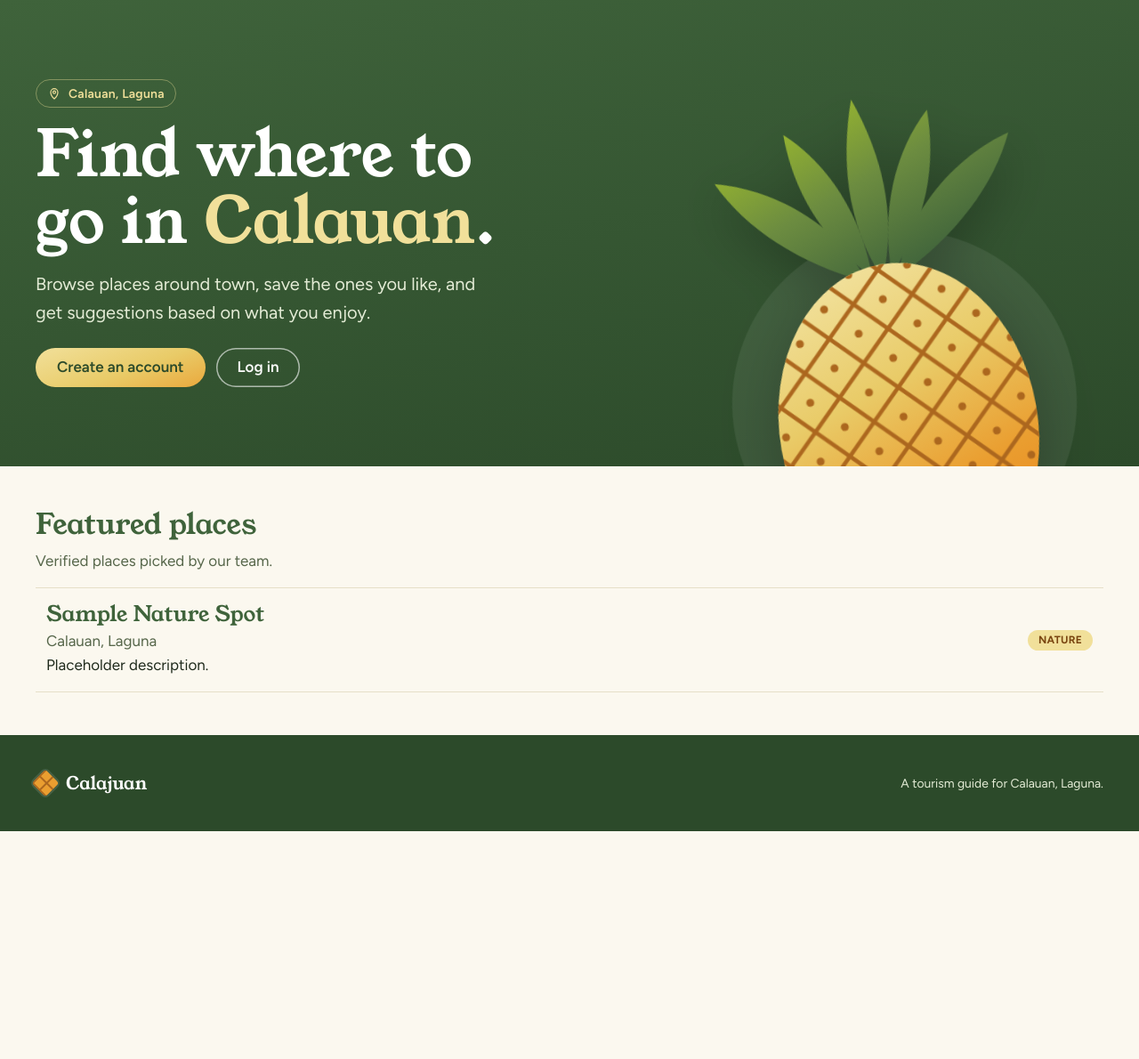
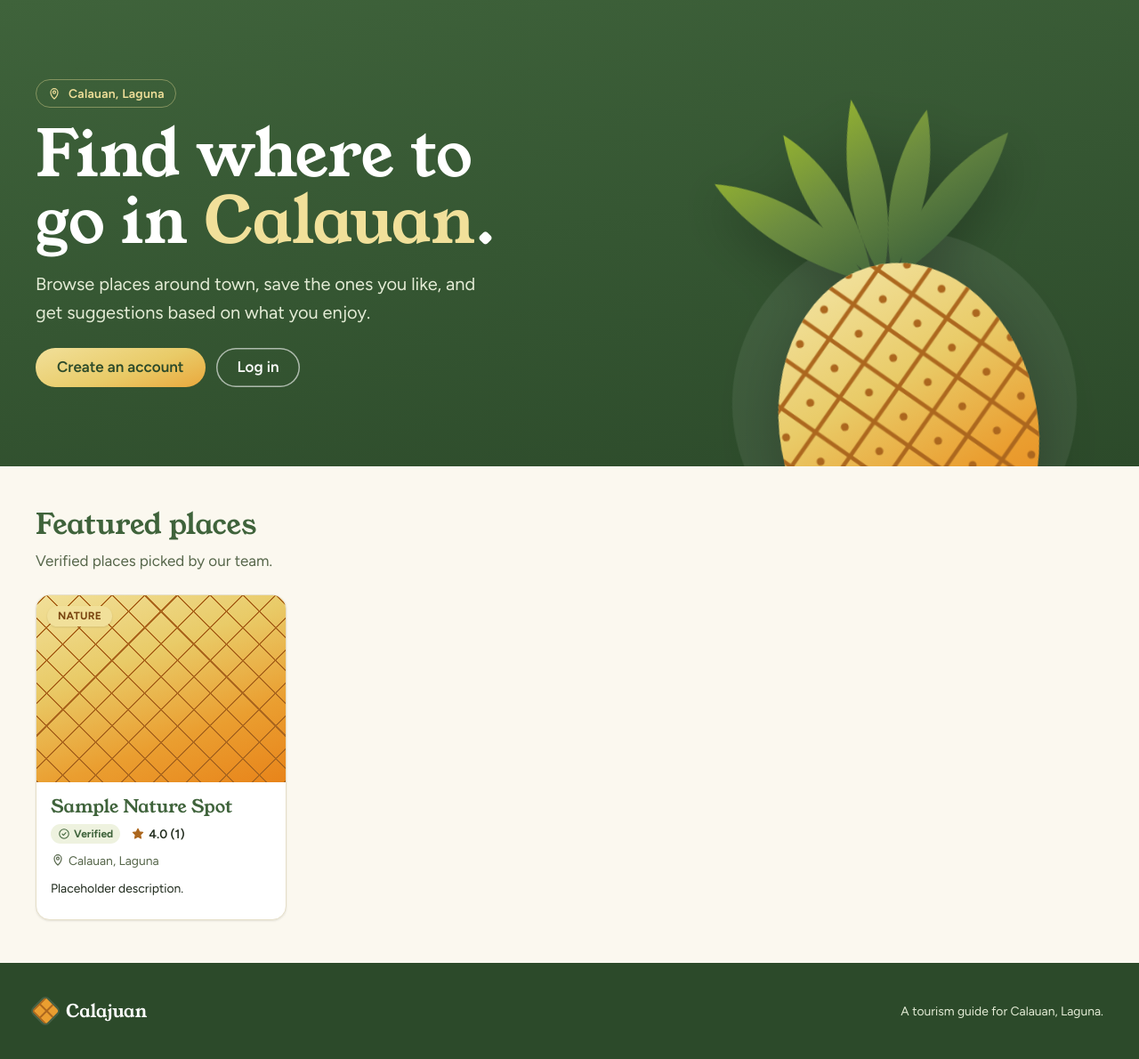
Before and after one commit to Ihsanity13/CALAJUAN, a Laravel app: page / in a window 1280 px wide. Shown: the part 65-1255 px from the top of the page at 89% size. Before the commit the page ends 999 px from the top, so only its background shows below. Run offline with Laravel 12, Linux system fonts and the light colour scheme; data comes from the database, SQL or seed files in the repository; tables that the repository leaves empty hold one stand-in row (values such as "Sample post"); parts of the project's set-up code (start-up, migrations or seed data) failed here and were passed over.

Commit message:
Design upgrade step 3: destination cards on the home page
Co-Authored-By: Claude Opus 5.5 <noreply@anthropic.com>

```diff
--- a/app/Http/Controllers/HomeController.php
+++ b/app/Http/Controllers/HomeController.php
@@ -14,7 +14,11 @@ class HomeController extends Controller
     {
         // with('category') loads the category names in one extra query
         // instead of one query per row (the N+1 problem).
+        // withAvg / withCount add reviews_avg_rating and reviews_count to each
+        // destination in the same query, so the cards can show the star rating.
         $featured = Destination::with('category')
+            ->withAvg('reviews', 'rating')
+            ->withCount('reviews')
             ->featured()
             ->orderBy('name')
             ->limit(6)
--- /dev/null
+++ b/resources/views/components/destination-card.blade.php
@@ -0,0 +1,54 @@
+{{-- DESTINATION CARD: used on the home page now, and later on Explore and Saved.
+     Usage: <x-destination-card :destination="$destination" />
+     Expects the destination loaded with: category, withAvg('reviews', 'rating'), withCount('reviews'). --}}
+@props(['destination'])
+
+@php
+    // reviews_avg_rating is null when nobody has reviewed the place yet
+    $avg = $destination->reviews_avg_rating;
+    $count = $destination->reviews_count ?? 0;
+@endphp
+
+<article {{ $attributes->merge(['class' => 'card card-lift dest-card']) }}>
+    <div class="dest-media">
+        {{-- Photos come with the upload feature (Day 3). Until then, every card
+             shows the gold lattice placeholder. It's decoration, so it's hidden
+             from screen readers; the place's name is in the heading below. --}}
+        <div class="img-placeholder" aria-hidden="true"></div>
+
+        <span class="tag">{{ $destination->category->name }}</span>
+    </div>
+
+    <div class="dest-body">
+        <h3>{{ $destination->name }}</h3>
+
+        <div class="dest-meta">
+            @if ($destination->is_verified)
+                <span class="badge badge-verified">
+                    <x-icon name="verified" size="14" />
+                    Verified
+                </span>
+            @endif
+
+            @if ($avg)
+                {{-- The visible "4.5 (12)" is short; screen readers hear the full sentence --}}
+                <span class="rating">
+                    <x-icon name="star" size="16" fill="currentColor" />
+                    <span aria-hidden="true">{{ number_format($avg, 1) }} ({{ $count }})</span>
+                    <span class="sr-only">Rated {{ number_format($avg, 1) }} out of 5 from {{ $count }} {{ \Illuminate\Support\Str::plural('review', $count) }}</span>
+                </span>
+            @else
+                <span class="rating rating-none">No reviews yet</span>
+            @endif
+        </div>
+
+        <p class="dest-address">
+            <x-icon name="map-pin" size="16" />
+            {{ $destination->address ?? 'Calauan, Laguna' }}
+        </p>
+
+        @if ($destination->description)
+            <p class="dest-desc">{{ \Illuminate\Support\Str::limit($destination->description, 110) }}</p>
+        @endif
+    </div>
+</article>
--- a/resources/views/home.blade.php
+++ b/resources/views/home.blade.php
@@ -80,23 +80,25 @@
 </section>
 
 <section class="container section" id="featured">
-    <h2>Featured places</h2>
-    <p class="muted">Verified places picked by our team.</p>
+    <div class="section-head">
+        <h2>Featured places</h2>
+        <p class="muted">Verified places picked by our team.</p>
+    </div>
 
-    <div class="places">
-        {{-- @forelse loops through the list, and runs @empty if there's nothing --}}
-        @forelse ($featured as $destination)
-        <article class="place">
-            <div>
-                <h3>{{ $destination->name }}</h3>
-                <p class="muted">{{ $destination->address ?? 'Calauan, Laguna' }}</p>
-                <p>{{ \Illuminate\Support\Str::limit($destination->description ?? '', 110) }}</p>
-            </div>
-            <span class="tag">{{ $destination->category->name }}</span>
-        </article>
-        @empty
-        <div class="empty">No featured places yet. Check back soon.</div>
-        @endforelse
-    </div>
+    {{-- @if / @else instead of @forelse, because the grid wrapper
+         should only appear when there are cards to put in it --}}
+    @if ($featured->isNotEmpty())
+        <div class="dest-grid">
+            @foreach ($featured as $destination)
+                <x-destination-card :destination="$destination" />
+            @endforeach
+        </div>
+    @else
+        <div class="empty-state">
+            <span class="brand-mark brand-mark-lg" aria-hidden="true"></span>
+            <h3>No featured places yet</h3>
+            <p>Our team is still checking places around Calauan. Check back soon.</p>
+        </div>
+    @endif
 </section>
 @endsection
```
